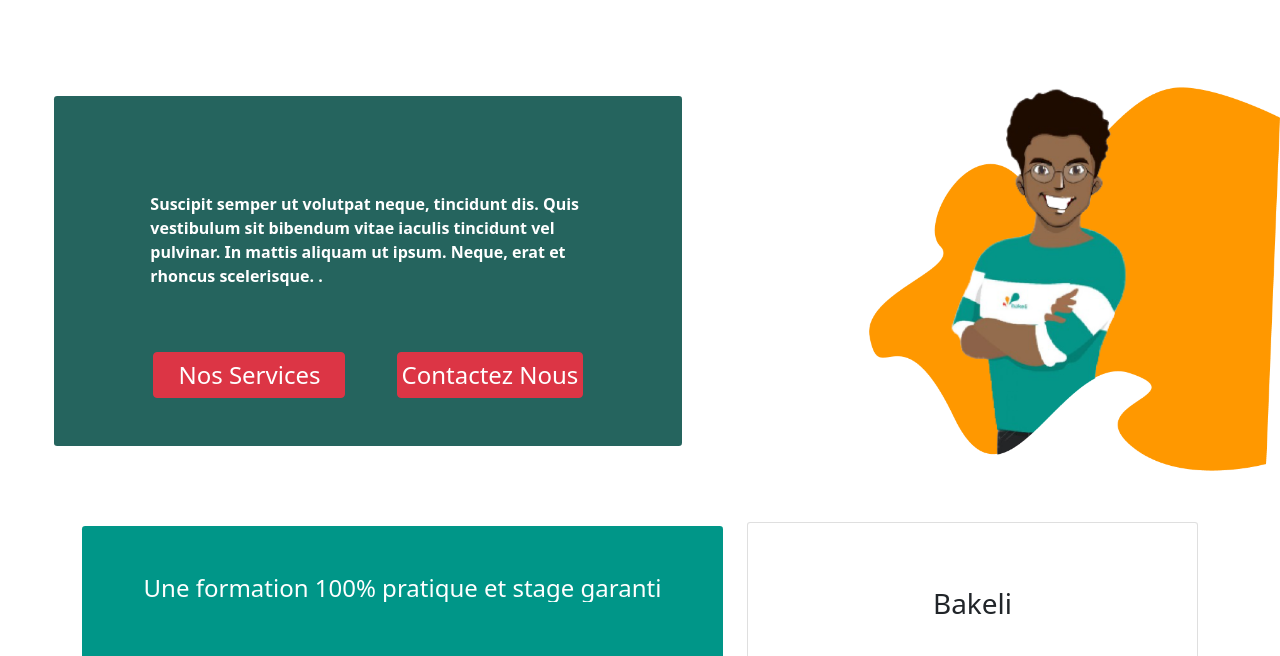
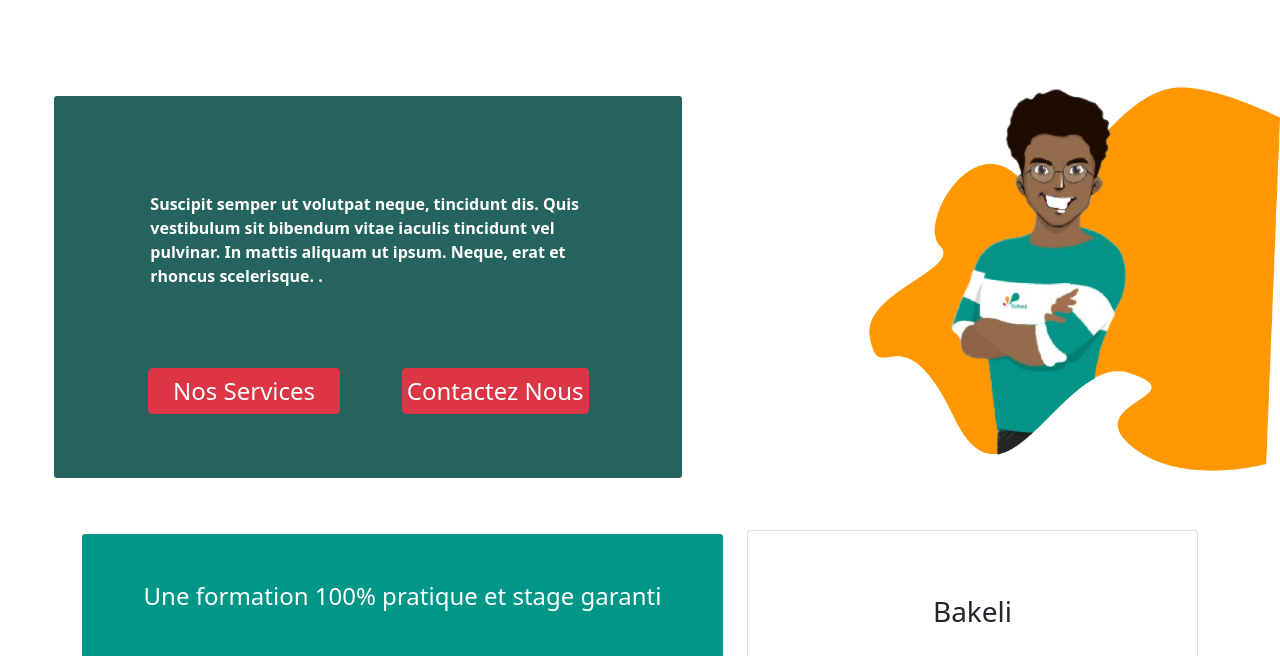
Before and after one commit to miss-ndeya/prototype1, a plain HTML site: page index.html in a window 1280 px wide. Shown: the part 72-728 px from the top of the page. Drawn offline with nearby package versions, Linux system fonts and the light colour scheme.

Commit message:
résponsivité

```diff
--- a/index.html
+++ b/index.html
@@ -58,8 +58,8 @@ integrity="sha384-cVKIPhGWiC2Al4u+LWgxfKTRIcfu0JTxR+EQDz/bgldoEyl4H0zUF0QKbrJ0Ec
                         <div class="txt p-5 rounded-1 mt-5">
                             <p class="text-white fw-bolder p-5">Suscipit semper ut volutpat neque, tincidunt dis. Quis vestibulum sit bibendum vitae iaculis tincidunt vel pulvinar. In mattis aliquam ut ipsum. Neque, erat et rhoncus scelerisque. .</p>
                             <div class="text-center d-flex justify-content-evenly">
-                              <a class="btn btn-danger fs-4 fs-lg-1 py-1 px-4" href="#">Nos Services</a>
-                              <a class="btn btn-danger fs-4 fs-lg-1 py-1 px-4 px-lg-1" href="#">Contactez Nous</a>
+                              <a class="btn btn-danger fs-4 fs-lg-1 py-1 px-4 m-3" href="#">Nos Services</a>
+                              <a class="btn btn-danger fs-4 fs-lg-1 py-1 px-4 px-lg-1 m-3" href="#">Contactez Nous</a>
                             </div>
                         </div>
                     </div>
@@ -316,7 +316,7 @@ integrity="sha384-cVKIPhGWiC2Al4u+LWgxfKTRIcfu0JTxR+EQDz/bgldoEyl4H0zUF0QKbrJ0Ec
               </div>
               <div class="col-sm-2 mb-sm-0">
                 <div class="card d-flex">
-                  <img class=" pb-5 " src="images/creation-de-logo-original-4534-900450-removebg-preview 1.png" alt="">
+                  <img class=" pb-5" src="images/creation-de-logo-original-4534-900450-removebg-preview 1.png" alt="">
                 </div>
               </div>
               <div class="col-sm-2 mb-3 mb-sm-0">
```
